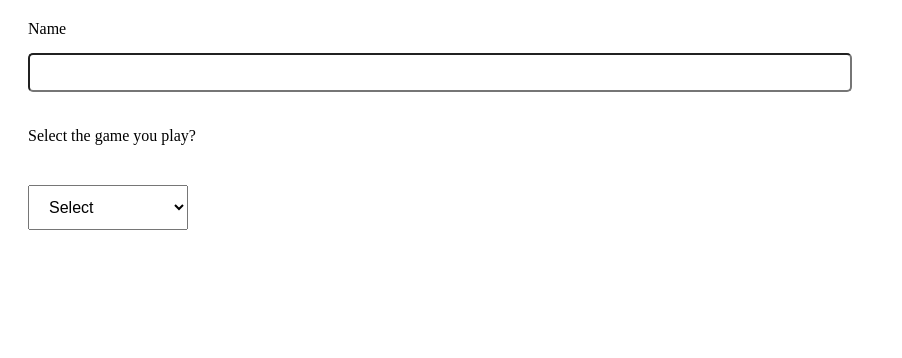
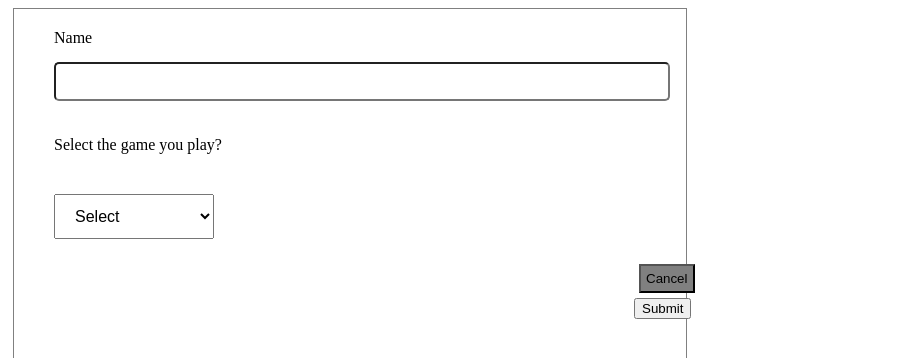
Before and after one commit to nx-mukesh/react-client, a React (Create React App) app in the folder training/: page / in a window 1280 px wide. Shown: the top 358 px of the page, without its empty margins (0-902 px from the left). Built offline with nearby package versions, Linux system fonts and the light colour scheme.

Commit message:
refactor

```diff
--- a/training/package.json
+++ b/training/package.json
@@ -9,6 +9,7 @@
         "prop-types": "^15.7.2",
         "react": "^17.0.2",
         "react-dom": "^17.0.2",
+        "react-hook-form": "^7.17.4",
         "react-scripts": "^1.1.5",
         "web-vitals": "^1.1.2",
         "yup": "^0.32.11"
--- /dev/null
+++ b/training/src/components/Button/Button.jsx
@@ -0,0 +1,42 @@
+import React from 'react';
+import { PropTypes } from 'prop-types';
+import { style } from './style';
+
+const Button = (props) => {
+  const { color, disabled, style, value, onClick } = props;
+
+  return (
+    <div className="button" style={style.button}>
+      <button
+        className="button__cancel"
+        style={{ color: 'black', background: 'grey', margin: '5px', padding: '5px' }}
+      >
+        Cancel
+      </button>
+      <button
+        className="button__submit"
+        style={{background:{color}}}
+        onClick={onClick}
+        disabled={disabled}
+      >
+        Submit
+      </button>
+    </div>
+  );
+};
+Button.propType = {
+  color: PropTypes.string,
+  disable: PropTypes.bool,
+  style: PropTypes.objectOf(PropTypes.string),
+  value: PropTypes.string,
+  onClick: PropTypes.func.isRequired,
+};
+
+Button.defaultProps = {
+  color: 'primary',
+  disable: false,
+  style: {},
+  value: '',
+  onClick: () => {},
+};
+export default Button;
--- /dev/null
+++ b/training/src/components/Button/index.js
@@ -0,0 +1 @@
+export { default as Button } from './Button';
--- /dev/null
+++ b/training/src/components/Button/style.js
@@ -0,0 +1,19 @@
+const style = {
+  button:{
+    padding:'5px',
+    margin:'5px',
+
+  },
+  button__submit: {
+    background: 'primary',
+    color: 'white',
+    padding:'5px',
+    margin:'5px'
+  },
+  button__cancel: {
+    color: 'black',
+    background: 'grey',
+    padding:'5px',
+    margin:'5px'
+  },
+};
--- a/training/src/components/TextField/TextField.jsx
+++ b/training/src/components/TextField/TextField.jsx
@@ -1,9 +1,10 @@
-import React from 'react';
+import React, { useState } from 'react';
 import PropTypes from 'prop-types';
 import { style } from './style';
 
 const TextField = (props) => {
-  const { onChange, error, value } = props;
+  const { onChange, error, value, onBlur, register } = props;
+
   return (
     <div className="textField" style={style.textField}>
       <label htmlFor="inputName">Name</label>
@@ -15,6 +16,8 @@ const TextField = (props) => {
         name="inputName"
         id="inputName"
         onChange={onChange}
+        onBlur={onBlur}
+        ref={register}
       />
       <span className="testField__error" style={style.testField__error}>
         {error}
--- /dev/null
+++ b/training/src/lib/utils/validation.js
@@ -0,0 +1,12 @@
+import * as yup from 'yup';
+
+export const validationSchema = yup.object().shape({
+  name: yup
+    .string()
+    .required('Name is a required field')
+    .min(3, 'Name must be at least 3 characters'),
+  selectSport: yup.string().required('Sport is required field'),
+  whatYouDo: yup.string().required('What you do is required'),
+});
+
+export const hasError = (value) => {};
--- a/training/src/pages/InputDemo/inputDemo.jsx
+++ b/training/src/pages/InputDemo/inputDemo.jsx
@@ -1,16 +1,32 @@
 import React, { useState } from 'react';
+import * as yup from 'yup';
+import { useForm } from 'react-hook-form';
+import { validationSchema } from '../../lib//utils/validation';
 import { RadioGroup, SelectField, TextField } from '../../components';
+import { Button } from '../../components/Button';
+import { style } from './style';
 
 const InputDemo = () => {
   const [name, setName] = useState('');
   const [sport, setSport] = useState('');
   const [cricket, setCricket] = useState('');
   const [football, setFootball] = useState('');
+  const [error, setError] = useState('');
+  const { getError, field } = useForm();
+
+  // getError("firstName")
+  // getError(errors => errors.firstName)
+
+  // const { isTouched } = useForm();
+  // isTouched(touched => touched.firstName);
 
   const handleNameChange = (event) => {
     const { value } = event.target;
+    const validName = validationSchema.isValid(value)
+    console.log(validName)
     setName(value);
   };
+
   const handleSportChange = (event) => {
     const { value } = event.target;
     setSport(value);
@@ -23,6 +39,7 @@ const InputDemo = () => {
     const { value } = event.target;
     setFootball(value);
   };
+
   console.log({
     name: name,
     sport: sport,
@@ -35,7 +52,7 @@ const InputDemo = () => {
         <RadioGroup
           onChange={handleFootball}
           value={football}
-          error=""
+          error={error}
           options={[{ label: 'football' }, { value: 'football' }]}
         />
       );
@@ -45,24 +62,49 @@ const InputDemo = () => {
         <RadioGroup
           onChange={handleCricket}
           value={cricket}
-          error=""
+          error={error}
           options={[{ label: 'cricket' }, { value: 'cricket' }]}
         />
       );
     }
     return null;
   };
+
+  const handleSubmit = (event) =>{
+    event.preventDefault()
+    const formData = {
+      name:event.target[0].value,
+      sport:event.target[1].value,
+      role:event.target[2].value,
+    }
+    console.log("formData", formData)
+    validationSchema.isValid(formData).then(
+      console.log("dataCorrenct")
+    ).catch(
+      console.log('error', error)
+    )
+  }
+
   return (
-    <div className="inputDemo">
-      <TextField onChange={handleNameChange} value={name} error="" />
+    <div className="inputDemo" style={style.inputDemo}>
+      <form onSubmit={handleSubmit}>
+        <div className="inputDemo__name">
+          <TextField onChange={handleNameChange} value={name} error={error} />
+        </div>
+        <div className="inputDemo__select">
           <SelectField
             onChange={handleSportChange}
             value={sport}
-        error=""
+            error={error}
             options={[{ label: 'Select the game you play' }, { value: 'Sport' }]}
             defaultText="Select"
           />
-      {handleRadio(sport)}
+        </div>
+        <div className="inputDemo__radio">{handleRadio(sport)}</div>
+        <div className="inputDemo__button" style={style.inputDemo__button}>
+          <Button disable={false} color={'green'} />
+        </div>
+      </form>
     </div>
   );
 };
--- /dev/null
+++ b/training/src/pages/InputDemo/style.js
@@ -0,0 +1,18 @@
+export const style = {
+  inputDemo:{
+    border: '1px solid grey',
+    maxWidth:'50%',
+    alineItem:"center",
+    position: 'relative',
+    margin:'5px',
+    padding:'0 20px 20px 20px',
+    height:'500px'
+  },
+  inputDemo__button:{
+    alineItem:'right',
+    marginLeft:'600px'
+  },
+  inputDemo__error:{
+    color: 'red'
+  }
+}
```
Also changed, not shown: training/src/components/button/Button.jsx (deleted, +0 -23 lines), training/src/components/button/index.js (deleted), training/src/components/button/style.js (deleted), 2 other files (tests, documents, lock files or other folders). Lines whose indentation alone changed are shown as unchanged.
